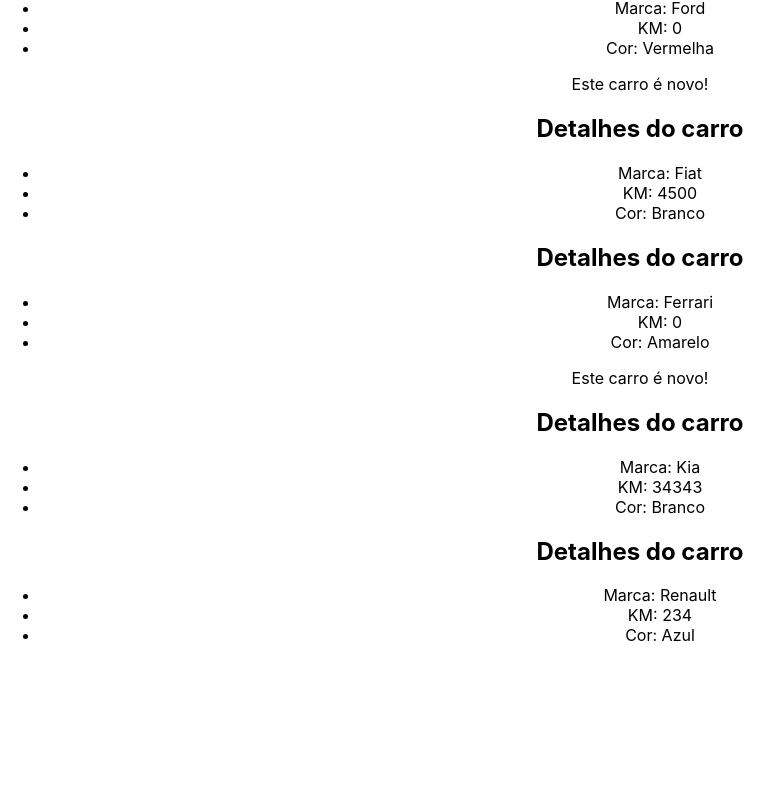
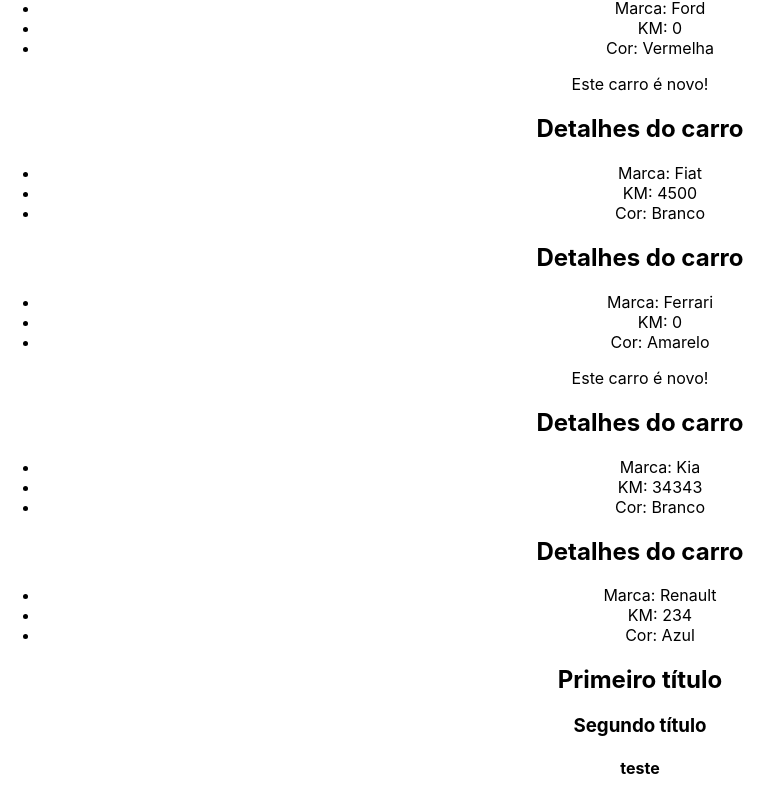
Before and after one commit to sucodelarangela/miniblog, a React (Create React App) app in the folder 3_AVANCANDO_NO_REACT/avancando-react/: page / in a window 1280 px wide. Shown: the part 1792-2592 px from the top of the page, without its empty margins (0-783 px from the left). Before the commit the page ends 2453 px from the top, so only its background shows below. Built offline with nearby package versions, Linux system fonts and the light colour scheme.

Commit message:
feat: fragment component

```diff
--- a/3_AVANCANDO_NO_REACT/avancando-react/src/App.js
+++ b/3_AVANCANDO_NO_REACT/avancando-react/src/App.js
@@ -2,20 +2,21 @@
 import ManageData from './Components/ManageData';
 import ListRender from './Components/ListRender';
 import ConditionalRender from './Components/ConditionalRender';
+import ShowUserName from './Components/ShowUserName';
+import CarDetails from './Components/CarDetails';
+import Fragment from './Components/Fragment';
 
 // styles
 import './App.css';
 
 // images
 import City from './assets/city.jpg';
-import ShowUserName from './Components/ShowUserName';
 
 // hooks
 import { useState } from 'react';
-import CarDetails from './Components/CarDetails';
 
 function App() {
-  const name = 'Tereza';
+  // const name = 'Tereza';
   const [userName] = useState('Maria');
 
   const cars = [
@@ -44,8 +45,9 @@ function App() {
       <CarDetails brand="Fiat" km={4500} color="Branco" newCar={false} />
       {/* Looping an array of objects */}
       {cars.map((car) => (
-        <CarDetails brand={car.brand} km={car.km} color={car.color} newCar={car.newCar} />
+        <CarDetails key={car.id} brand={car.brand} km={car.km} color={car.color} newCar={car.newCar} />
       ))}
+      <Fragment propFragment="teste" />
     </div>
   );
 }
--- /dev/null
+++ b/3_AVANCANDO_NO_REACT/avancando-react/src/Components/Fragment.js
@@ -0,0 +1,11 @@
+const Fragment = ({ propFragment }) => {
+  return (
+    <>
+      <h2>Primeiro título</h2>
+      <h3>Segundo título</h3>
+      <h4>{propFragment}</h4>
+    </>
+  );
+};
+
+export default Fragment;
```
